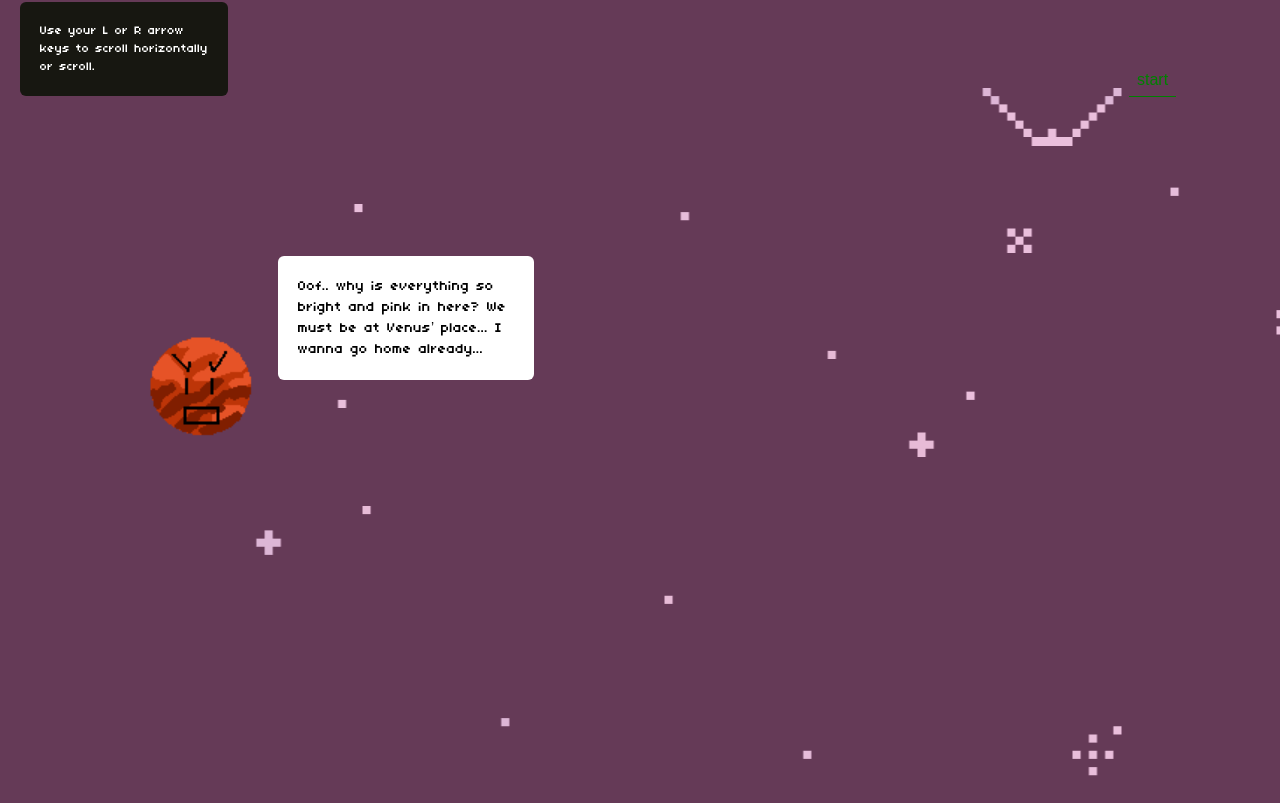
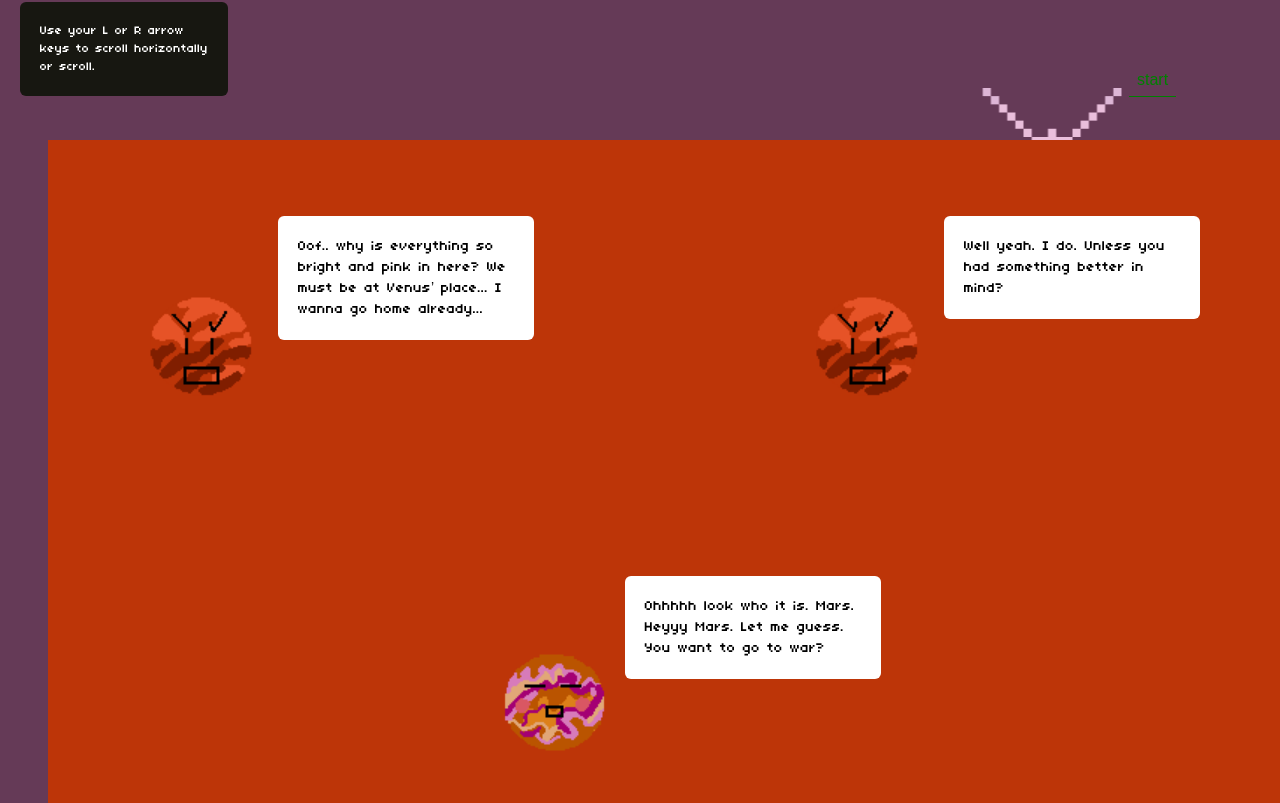
Before and after one commit to danyabaron/cosmic-crossroads, a React (Create React App) app: page /mars-game in a window 1280 px wide. Shown: the part 297-1100 px from the top of the page. Built offline with nearby package versions, Linux system fonts and the light colour scheme.

Commit message:
continue on mars path

```diff
--- a/src/Pages/MarsPath/MarsGame.js
+++ b/src/Pages/MarsPath/MarsGame.js
@@ -114,26 +114,76 @@ function MarsGame() {
 
             <div ref={container}  id="scroll-container" className=' flex w-[600%] h-full flex-nowrap p-7 overflow-x-hidden' >
 
-                        {/* container for first scroll section */}
-                    <section id="panel" className='w-screen min-h-screen mt-4 ml-5 mb-4 p-9'>
+                        {/* container for first scroll section / dialogue */}
+                    <section id="panel" className='bg-mars-red w-screen min-h-screen mt-4 ml-5 mb-4 p-9'>
 
-                        <div id='mars-dialogue-1' className='flex flex-row w-fit h-fit mt-9 absolute top-20 left-20'>
+                        <div id='mars-dialogue' className='flex flex-row w-fit h-fit mt-9 absolute top-10 left-20'>
 
                             <div id='mars-pic' className='mt-14'>
                                 <img className="w-[100px]  sm:w-[100px]  md:w-[100px]  lg:w-[150px] " src={MarsGif} alt="Mars Gif"/>
                             </div>
-                            <div id ='mars-text' className='flex w-64 h-fit bg-white rounded-md font-body text-wrap p-5 text-sm'>
+                            <div id ='mars-text' className='flex w-64 h-fit bg-white rounded-md font-body text-wrap p-5 text-xs md:text-sm'>
                                 Oof.. why is everything so bright and pink in here? We must be at Venus’ place... I wanna go home already...
                             </div>
 
                         </div>
 
+                        <div id='venus-dialogue' className='flex flex-row w-fit h-fit mt-9 absolute top-[400px] left-1/3'>
+
+                            <div id='venus-pic' className='mt-14'>
+                                <img className="w-[100px]  sm:w-[100px]  md:w-[100px]  lg:w-[150px] " src={VenusGifAnnoyed} alt="Venus Gif"/>
+                            </div>
+                            <div id ='venus-text' className='flex w-64 h-fit bg-white rounded-md font-body text-wrap p-5 text-xs md:text-sm'>
+                                Ohhhhh look who it is. Mars. Heyyy Mars. Let me guess. You want to go to war?
+                            </div>
+
+                        </div>
+
+                        <div id='mars-dialogue' className='flex flex-row w-fit h-fit mt-9 absolute top-10 right-32'>
+                            <div id='mars-pic' className='mt-14'>
+                                <img className="w-[100px]  sm:w-[100px]  md:w-[100px]  lg:w-[150px] " src={MarsGif} alt="Venus Gif"/>
+                            </div>
+                            <div id ='mars-text' className='flex w-64 h-fit bg-white rounded-md font-body text-wrap p-5 text-xs md:text-sm'>
+                                Well yeah. I do. Unless you had something better in mind?
+                            </div>
+
+                        </div>
+
+
                     </section>
 
 
+                    {/* container for second scroll section / dialogue */}
+                    <section id="panel" className=' bg-venus-pink w-screen flex min-h-screen mt-4 ml-5 mb-4 p-9'>
 
-                    <section id="panel" className=' bg-venus-pink w-screen min-h-screen mt-4 ml-5 mb-4 p-9'>
-                        hi hi hi hi hi hi hi
+                        <div id='venus-dialogue-2' className='flex flex-row w-fit h-fit mt-9 absolute top-0 '>
+
+                            <div id='venus-pic' className='mt-14'>
+                                <img className="w-[100px]  sm:w-[100px]  md:w-[100px]  lg:w-[150px] " src={VenusGifDefault} alt="Venus Gif"/>
+                            </div>
+
+                            <div id ='venus-text' className='flex w-72 h-fit bg-white rounded-md font-body text-wrap p-5 text-xs md:text-sm'>
+                            Maybe the asteroid is lonely and that’s why it’s coming over here. you need to stop asserting dominance for no reason. I probably could charm them with my beauty..
+                            </div>
+
+                        </div>
+
+                        <div className='flex justify-center absolute mt-52 items-center w-full h-fit' id='animation-container'>
+                            <div id='venus-animation' className='w-1/2 h-72 bg-main-black opacity-40 rounded-md p-5 '>
+
+                                <p className='text-white'>venus animation here</p>
+
+
+
+                            </div>
+
+                        </div>
+
+                        <div id='benefic-text' className='flex w-96 h-fit bg-white rounded-md absolute right-24 font-body text-wrap p-5 text-xs md:text-sm'>
+                        As the other benefic, Venus tends to take the diplomatic approach when it comes to conflict. Venus wants to do things that are going to feel goooood, and tends to shy away from things that may be uncomfortable.
+
+                        </div>
+
 
 
                     </section>
```
